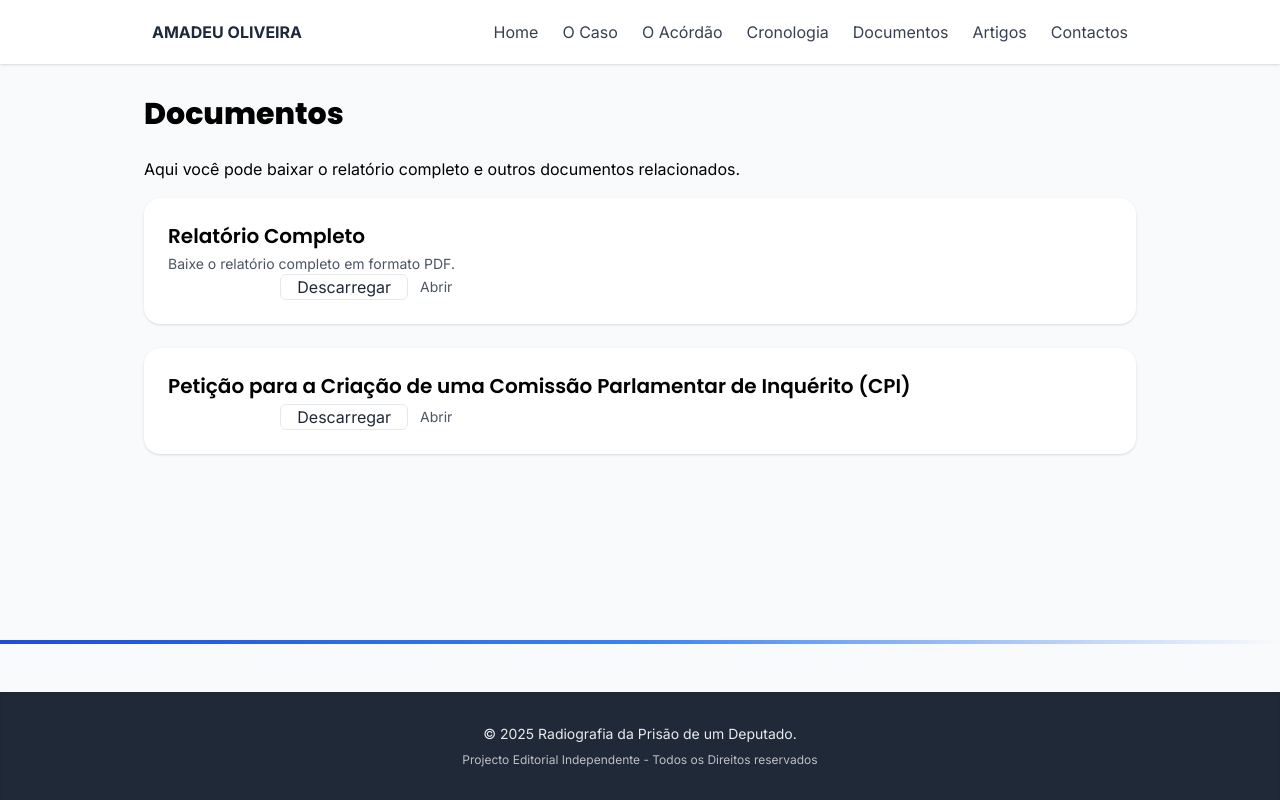
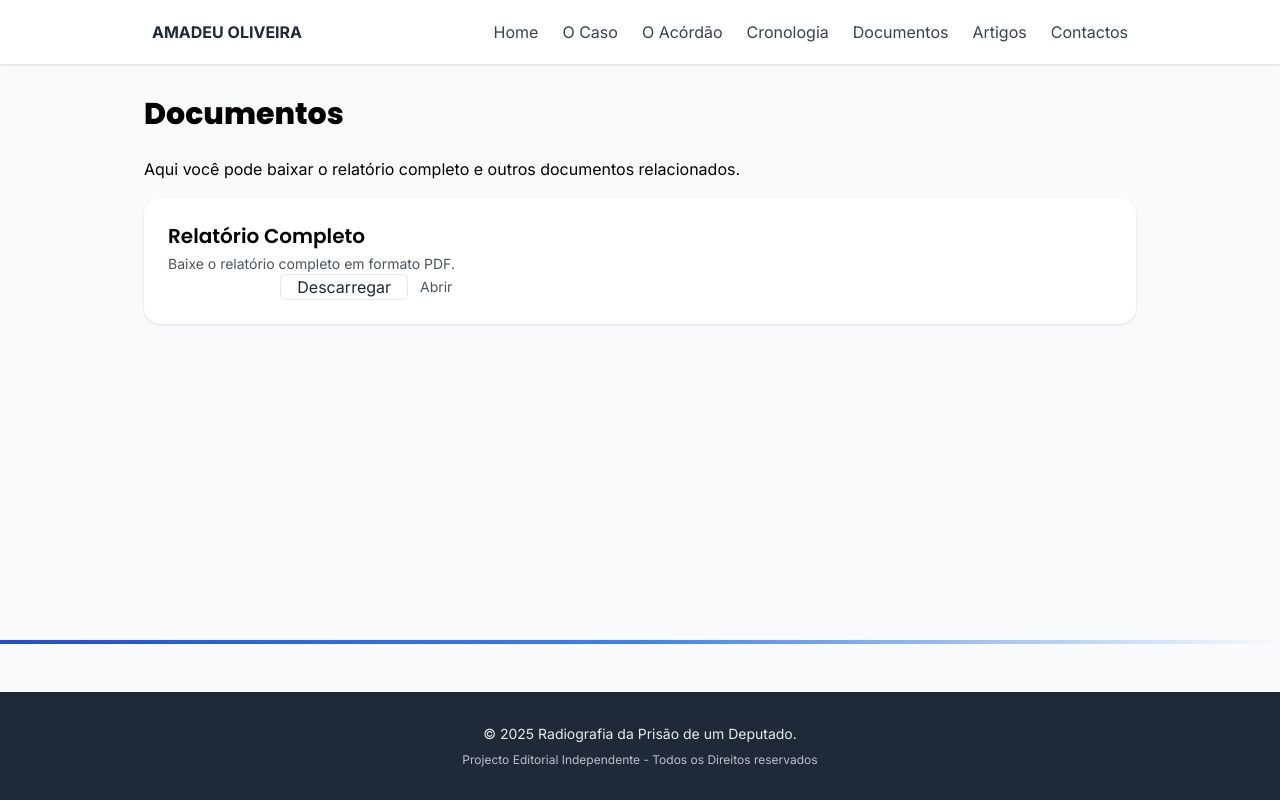
Before and after one commit to aldirleyazevedogomes-beep/radiografia-site, a Next.js app: page /documentos in a window 1280 px wide. Built offline with nearby package versions, Linux system fonts and the light colour scheme.

Commit message:
Atualizada página Documentos (removido um item da lista)

```diff
--- a/src/pages/documentos.js
+++ b/src/pages/documentos.js
@@ -13,13 +13,7 @@ const DOCUMENTS = [
         description:"Baixe o relatório completo em formato PDF.",
         defaultPage:1,
     },
-    {
-        id:"Petição CPI",
-        title:"Petição para a Criação de uma Comissão Parlamentar de Inquérito (CPI)",
-        filename:"/documents/cpi.pdf",
-        defaultPage:1,
 
-    }
 ];
 
 export default function Documents() {
```
